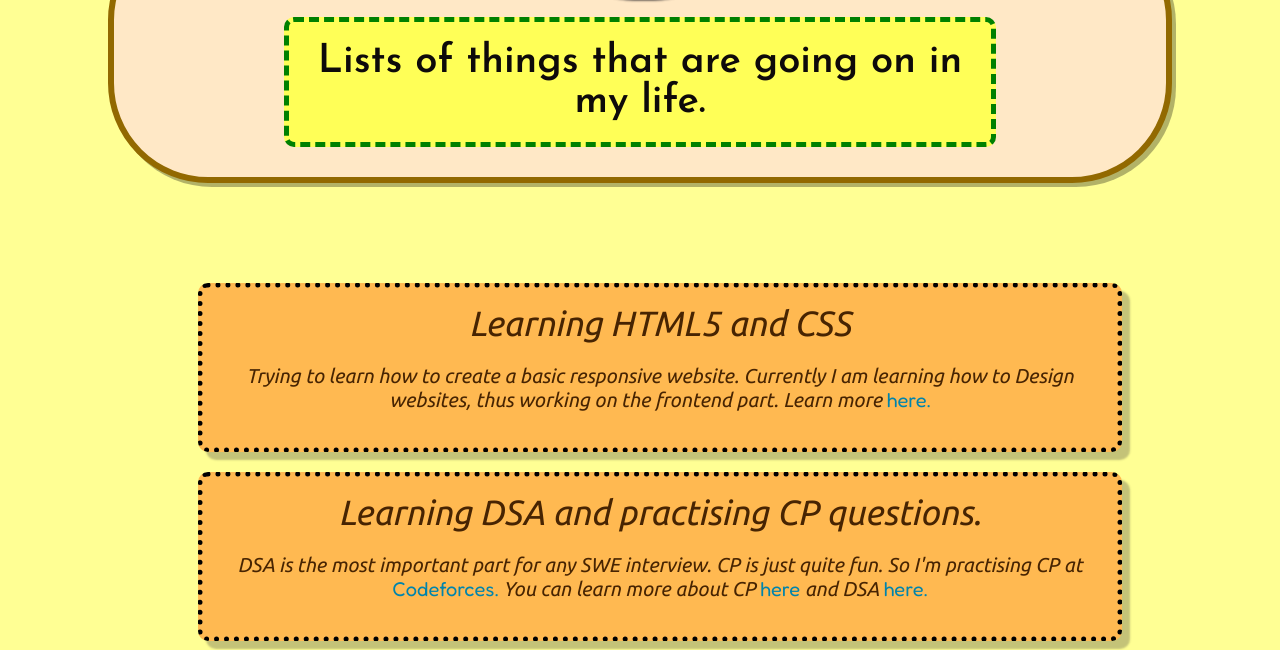
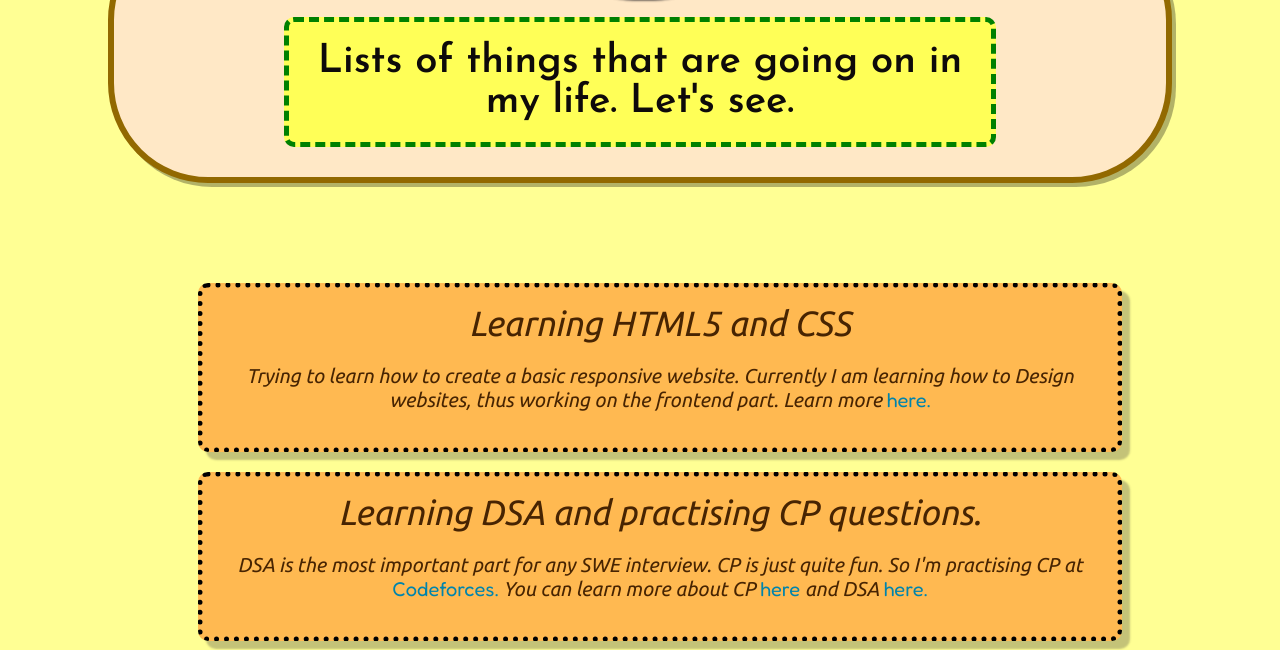
Before and after one commit to shounaksarkar/WebDev, a plain HTML site: page index.html in a window 1280 px wide. Shown: the part 180-830 px from the top of the page. Drawn offline with Linux system fonts and the light colour scheme.

Commit message:
Changed the main heading

```diff
--- a/index.html
+++ b/index.html
@@ -19,6 +19,7 @@
       />
       <h1>
           Lists of things that are going on in my life.
+          Let's see.
       </h1>
       </p>
     </header>
```
